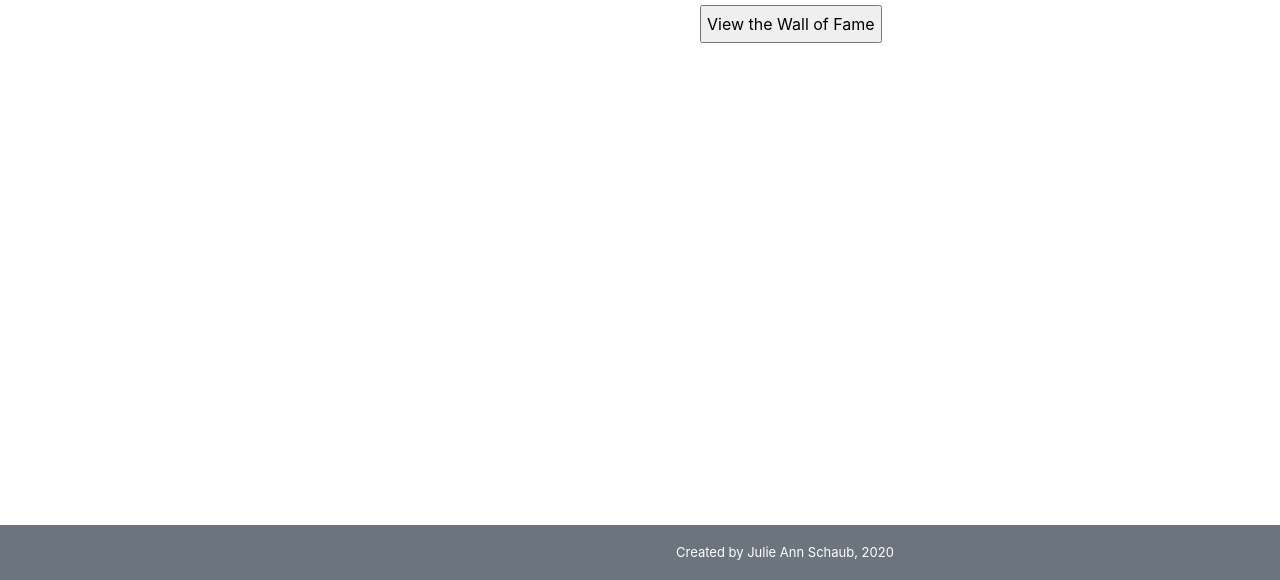
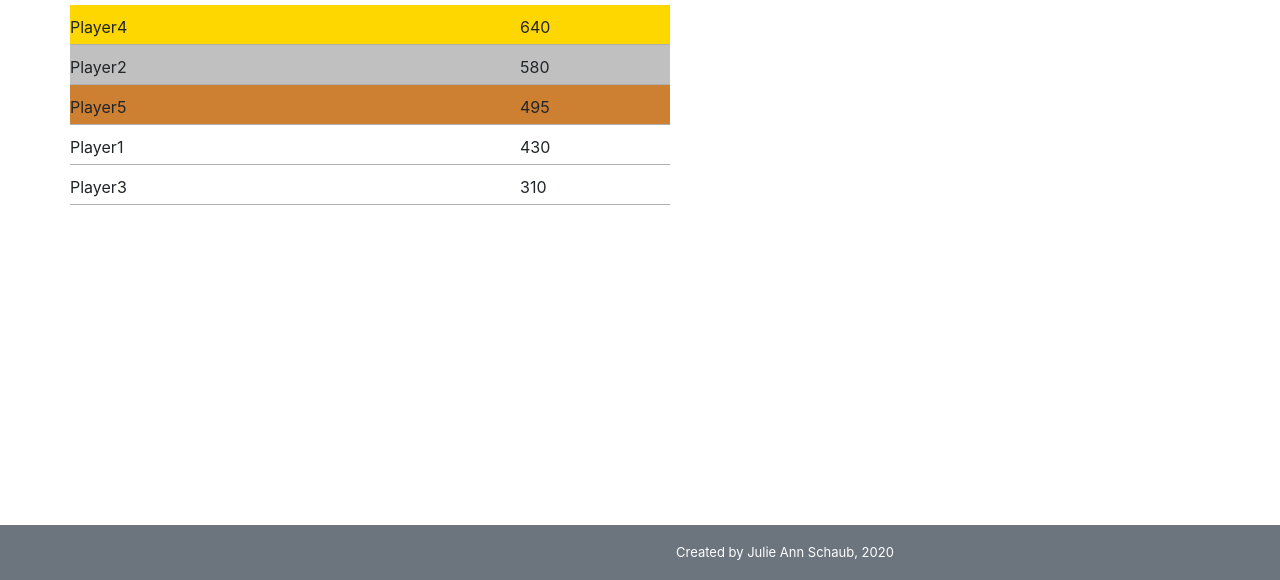
Before and after one commit to JulieAnn2330/code-quiz, a plain HTML site: page wall_of_fame.html in a window 1280 px wide. Shown: the part 220-800 px from the top of the page. Drawn offline with nearby package versions, Linux system fonts and the light colour scheme.

Commit message:
final files

```diff
--- a/app.js
+++ b/app.js
@@ -110,16 +110,16 @@ function showScores() {
     gameOver += "<h2 id = 'score'> Your score is " + quiz.score + " out of 10! Thank you for playing, " + name + "!</h2>";
     var element = document.getElementById("quiz");
     element.innerHTML = gameOver;
-    // var leaderboardHtml = "<h1>Wall of Fame</h1>";
-    // leaderboardHtml += "<h2 id = 'score'>" + name + " " + quiz.score + "</h2>";
-    // var element = document.getElementById("leaderboard");
-    // element.innerHTML = leaderboardHtml;
+    var leaderboardHtml = "<h1>Wall of Fame</h1>";
+    leaderboardHtml += "<h2 id = 'display'>" + name + " " + quiz.score + "</h2>";
+    var element = document.getElementById("leaderboard");
+    element.innerHTML = leaderboardHtml;
     clearInterval(downloadTimer);
     document.getElementById("countdowntimer").innerHTML = "<h1>Game Over</h1>";
       };
-      setTimeout(function(){
-        window.location.href = 'wall_of_fame.html';
-     }, 10000);
+    //   setTimeout(function(){
+    //     window.location.href = 'wall_of_fame.html';
+    //  }, 10000);
 
  // Questions
 var questions = [
--- a/style.css
+++ b/style.css
@@ -107,3 +107,49 @@ input[type=button] {
    padding: 5px;
    margin-left: 700px;
 }
+
+/* Style of @media */
+@media only screen and (max-width: 600px) {
+    body {
+      background-color: lightgray;
+    }
+  }
+
+/* This is css i just added */
+#container {
+    width: 600px;
+    height: auto;
+  }
+
+  .row {
+    position: relative;
+    display: block;
+    width: 100%;
+    height: 40px;
+    border-bottom: 1px solid #AFAFAF;
+  }
+
+  .name {
+    position: relative;
+    display: inline-block;
+    width: 75%;
+    line-height: 45px;
+  }
+
+  .score {
+    position: relative;
+    display: inline-block;
+    width: 25%;
+  }
+
+  .row:nth-child(1) {
+    background: gold;
+  }
+
+  .row:nth-child(2) {
+    background: #c0c0c0;
+  }
+
+  .row:nth-child(3) {
+    background: #cd7f32;
+  }
--- a/wall_of_fame.html
+++ b/wall_of_fame.html
@@ -43,7 +43,31 @@
 
         <h1 class="wall_of_fame">Quiz Wall of Fame</h1>
 
-        <input type="button" value="View the Wall of Fame" onclick="generate_table()">
+        <!-- <input type="button" value="View the Wall of Fame" onclick="generate_table()"> -->
+        <div id="leaderboard" class="container">
+          <div id="container">
+            <div class="row">
+              <div class="name">Player1</div><div class="score">430</div>
+            </div>
+
+            <div class="row">
+              <div class="name">Player2</div><div class="score">580</div>
+            </div>
+
+            <div class="row">
+              <div class="name">Player3</div><div class="score">310</div>
+            </div>
+
+            <div class="row">
+              <div class="name">Player4</div><div class="score">640</div>
+            </div>
+
+            <div class="row">
+              <div class="name">Player5</div><div class="score">495</div>
+            </div>
+          </div>
+      </div>
+      <!-- <button onclick="randomize()">Randomize</button> -->
 
 
 
--- a/wall_of_fame.js
+++ b/wall_of_fame.js
@@ -1,40 +1,54 @@
-function generate_table() {
-  // get the reference for the body
-  var body = document.getElementsByTagName("body")[0];
+// function generate_table() {
+//   // get the reference for the body
+//   var body = document.getElementsByTagName("body")[0];
 
-  // creates a <table> element and a <tbody> element
-  var tbl = document.createElement("table");
-  var tblBody = document.createElement("tbody");
+//   // creates a <table> element and a <tbody> element
+//   var tbl = document.createElement("table");
+//   var tblBody = document.createElement("tbody");
 
-  // creating all cells
-  for (var i = 0; i < 2; i++) {
-    // creates a table row
-    var row = document.createElement("tr");
+//   // creating all cells
+//   for (var i = 0; i < 2; i++) {
+//     // creates a table row
+//     var row = document.createElement("tr");
 
-    for (var j = 0; j < 2; j++) {
-      // Create a <td> element and a text node, make the text
-      // node the contents of the <td>, and put the <td> at
-      // the end of the table row
-      var cell = document.createElement("td");
-      var cellText = document.createTextNode("name");
-      cell.appendChild(cellText);
-      row.appendChild(cell);
-    }
+//     for (var j = 0; j < 2; j++) {
+//       // Create a <td> element and a text node, make the text
+//       // node the contents of the <td>, and put the <td> at
+//       // the end of the table row
+//       var cell = document.createElement("td");
+//       var cellText = document.createTextNode(name);
+//       cell.appendChild(cellText);
+//       row.appendChild(cell);
+//     }
 
-    // add the row to the end of the table body
-    tblBody.appendChild(row);
-  }
+//     // add the row to the end of the table body
+//     tblBody.appendChild(row);
+//   }
 
-  // put the <tbody> in the <table>
-  tbl.appendChild(tblBody);
-  // appends <table> into <body>
-  body.appendChild(tbl);
-  // sets the border attribute of tbl to 2;
-  tbl.setAttribute("border", "2");
-  tbl.setAttribute("align", "center");
-  tbl.setAttribute("margin-top", "400px");
-}
+//   // put the <tbody> in the <table>
+//   tbl.appendChild(tblBody);
+//   // appends <table> into <body>
+//   body.appendChild(tbl);
+//   // sets the border attribute of tbl to 2;
+//   tbl.setAttribute("border", "2");
+//   tbl.setAttribute("align", "center");
+//   tbl.setAttribute("margin-top", "400px");
+// }
 
-  // if (startGame === true) {
-  // Array.prototype.push.apply(player, name);
-  // }
+//   // if (startGame === true) {
+//   // Array.prototype.push.apply(player, name);
+//   // }
+
+
+document.addEventListener('DOMContentLoaded', () => {
+  let elements = []
+  let container = document.querySelector('#container')
+  // Add each row to the array
+  container.querySelectorAll('.row').forEach(el => elements.push(el))
+  // Clear the container
+  container.innerHTML = ''
+  // Sort the array from highest to lowest
+  elements.sort((a, b) => b.querySelector('.score').textContent - a.querySelector('.score').textContent)
+  // Put the elements back into the container
+  elements.forEach(e => container.appendChild(e))
+});
```
Also changed, not shown: quiz.html (+1 -2 lines).
